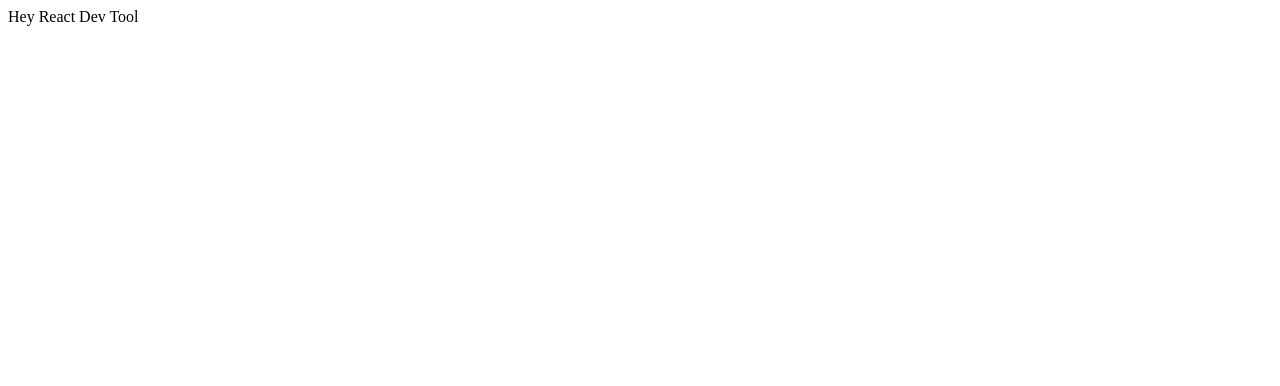
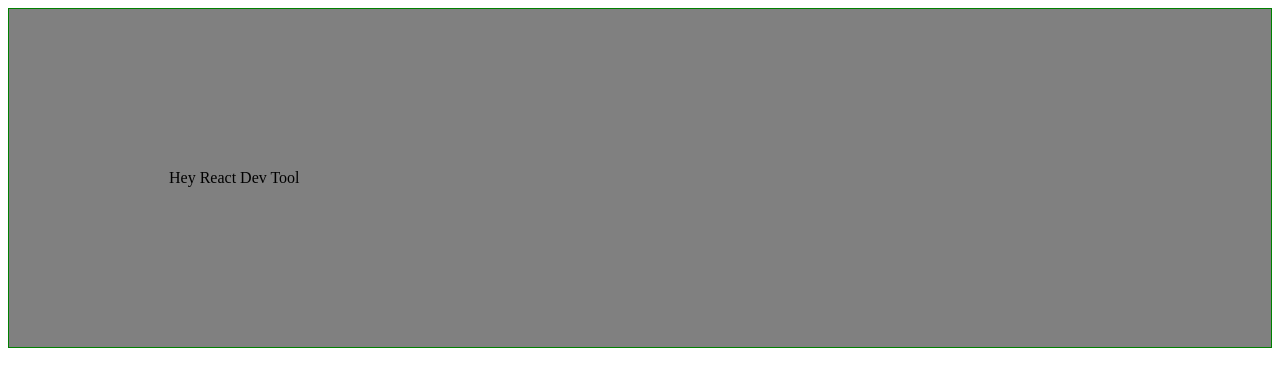
Before and after one commit to RohollhSH/BitfumesReactTutorial, a React (Create React App) app: page / in a window 1280 px wide. Shown: the top 386 px of the page. Built offline with nearby package versions, Linux system fonts and the light colour scheme.

Commit message:
basics Styling JSX https://youtu.be/eUGBqjYxG3g

```diff
--- a/src/App.js
+++ b/src/App.js
@@ -13,8 +13,19 @@ import React from "react";
     }
 }*/
 
-function App({title}){
-    return <div>{title}</div>;
+function App({title}) {
+    return (
+        <div>
+            <div style=
+                     {{
+                         padding:'10rem',
+                         border: "1px solid green",
+                         backgroundColor:'gray'
+                     }}>
+                {title}
+            </div>
+        </div>
+    );
 }
 
 export default App;
```
